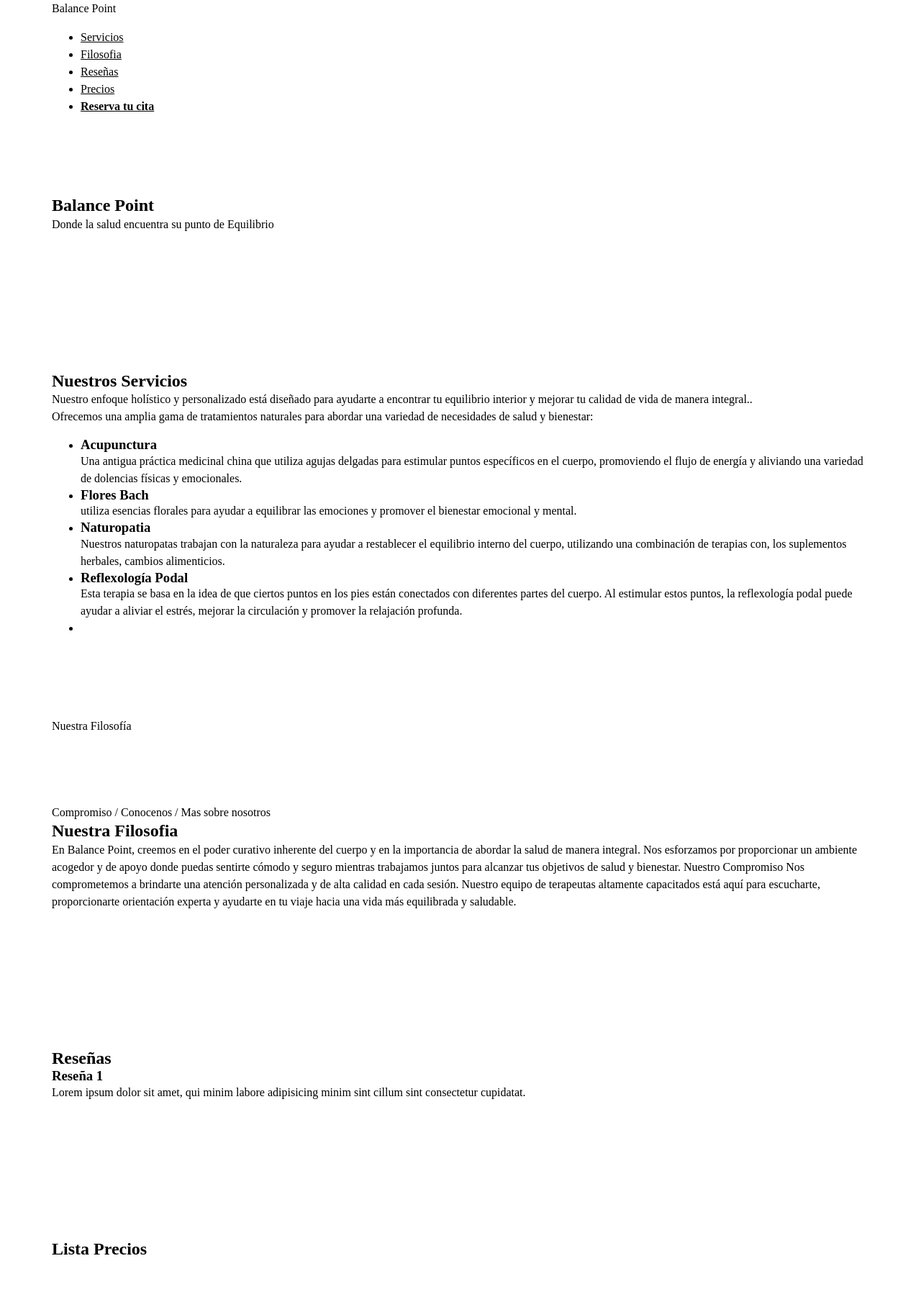
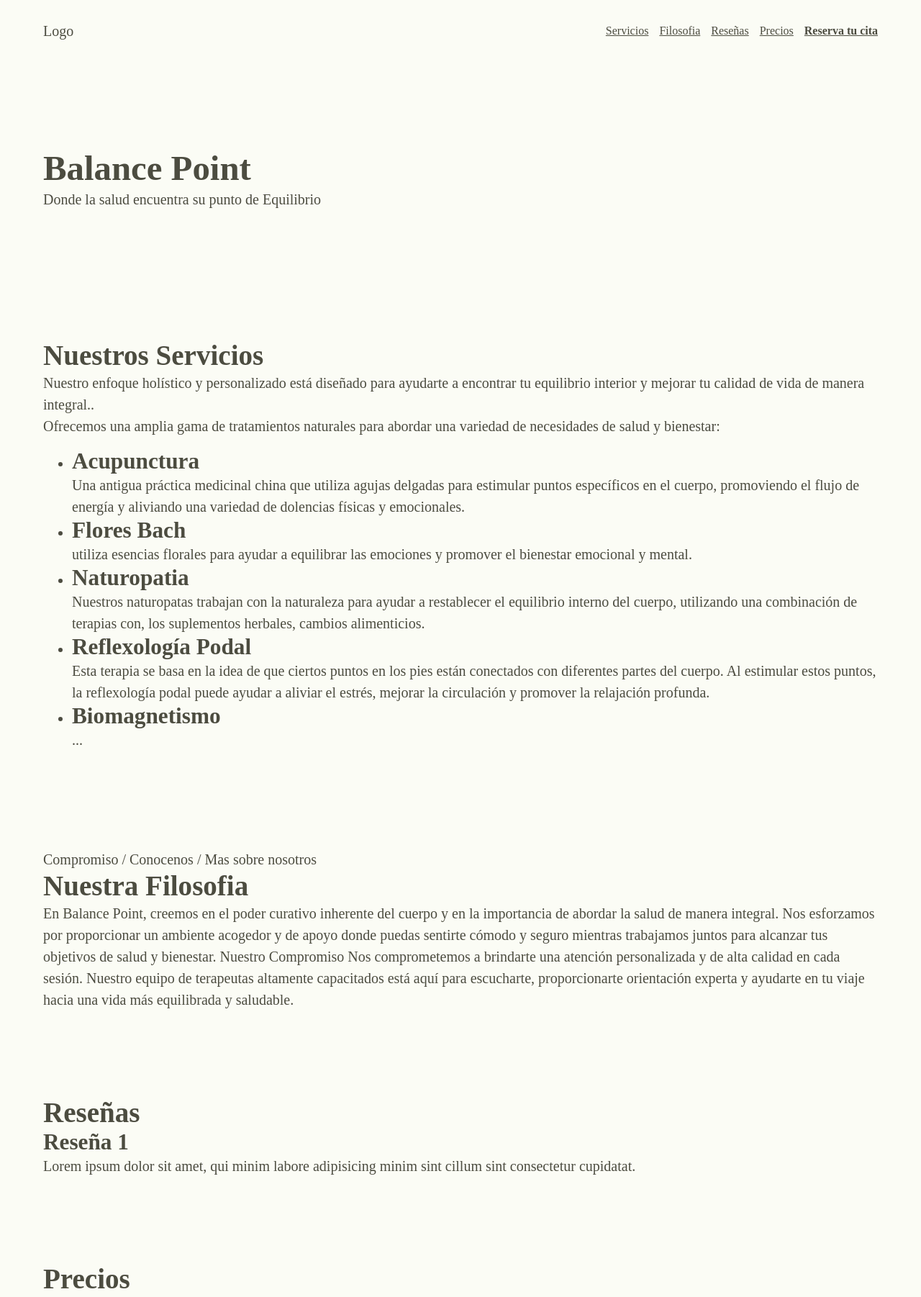
Before and after one commit to vaut-io/balance-point, an Astro site: page / in a window 1280 px wide. Shown: the top 1802 px of the page at 72% size. Built offline with nearby package versions, Linux system fonts and the light colour scheme; Astro itself is replaced by a stand-in of ours.

Commit message:
Continue wireframing

```diff
--- /dev/null
+++ b/src/blocks/ContactBlock.astro
@@ -0,0 +1,31 @@
+---
+import Gutter from '@/components/Gutter.astro';
+---
+
+<section aria-label="reserva cita" id="reserva-cita">
+	<Gutter>
+		<h2>Reserva tu cita</h2>
+		<p>Contáctanos</p>
+		<p>
+			¡Da el primer paso hacia una mejor salud y bienestar hoy mismo! Contáctanos para aclarar tus
+			dudas.
+		</p>
+		<form action="">
+			<label for="nombre"></label>
+			<input id="nombre" type="text" placeholder="Nombre" />
+			<label for="telefono"></label>
+			<input id="telefono" type="text" placeholder="Telefono" />
+			<label for="asunto"></label>
+			<input id="asunto" type="text" placeholder="Asunto" />
+			<label for="mensaje"></label>
+			<textarea id="mensaje" placeholder="Mensaje"></textarea>
+			<button type="submit">¡Reserva tu cita!</button>
+		</form>
+	</Gutter>
+</section>
+
+<style>
+	section {
+		padding-block: calc(var(--block-padding) / 2);
+	}
+</style>
--- /dev/null
+++ b/src/blocks/Footer.astro
@@ -0,0 +1,43 @@
+---
+import Box from '@/components/Box.astro';
+import Gutter from '@/components/Gutter.astro';
+---
+
+<footer>
+	<Gutter>
+		<div class="flow">
+			<h3>Condiciones</h3>
+			<p>
+				(Este espacio no está diseñado para reservar cita ni para dar tramiento solo para resolver
+				dudas)
+			</p>
+			<p>
+				Las cancelaciones hay que hacerlas con una anterlación de 24h, avisando la la antelación
+				debida no se duvuelve el dinero, sino que se cambia cita para oto dia. Se pueden hacer bonos
+				de acupuntura de 5 y 10 sesiones los bonos pueden se pueden utilizar varias personas.
+			</p>
+			<div class="flow" style="box-sizing: border-box;">
+				<h1>h1</h1>
+				<h2>h2</h2>
+				<h3>h3</h3>
+				<h4>h4</h4>
+				<p>p</p>
+				<div style="padding: 1rem; background-color: var(--color-dark);"></div>
+				<div style="padding: 1rem; background-color: var(--color-light)"></div>
+				<div style="padding: 1rem; background-color: var(--color-primary)"></div>
+				<div style="padding: 1rem; background-color: var(--color-primary-tint)"></div>
+				<div style="padding: 1rem; background-color: var(--color-secondary)"></div>
+			</div>
+		</div>
+	</Gutter>
+</footer>
+
+<style>
+	footer {
+		padding-block-start: var(--block-padding);
+		padding-block-end: calc(var(--block-padding) / 2);
+		background-color: var(--color-dark);
+		color: var(--color-light);
+
+	}
+</style>
--- /dev/null
+++ b/src/blocks/Header.astro
@@ -0,0 +1,39 @@
+---
+import Gutter from '@/components/Gutter.astro';
+---
+
+<header>
+	<Gutter>
+		<nav>
+			<p>Logo</p>
+			<ul role="list">
+				<li><a href="#servicios">Servicios</a></li>
+				<li><a href="#filosofia">Filosofia</a></li>
+				<li><a href="#resenas">Reseñas</a></li>
+				<li><a href="#precios">Precios</a></li>
+				<li><a href="#reserva-cita"><strong>Reserva tu cita</strong></a></li>
+			</ul>
+		</nav>
+	</Gutter>
+</header>
+
+<style>
+	header {
+		padding-block: var(--space-2xs-xs);
+	}
+	nav {
+		display: flex;
+		flex-wrap: wrap;
+		justify-content: space-between;
+		align-items: center;
+	}
+	ul {
+		display: flex;
+		flex-wrap: wrap;
+		gap: var(--space-2xs-xs);
+	}
+
+	li {
+		font-size: var(--step--1);
+	}
+</style>
--- /dev/null
+++ b/src/blocks/Hero.astro
@@ -0,0 +1,18 @@
+---
+import Gutter from '@/components/Gutter.astro';
+---
+
+<section aria-label="balance point">
+	<Gutter>
+		<hgroup>
+			<h1>Balance Point</h1>
+			<p>Donde la salud encuentra su punto de Equilibrio</p>
+		</hgroup>
+	</Gutter>
+</section>
+
+<style>
+	section {
+		padding-block: var(--block-padding)
+	}
+</style>
--- /dev/null
+++ b/src/blocks/PhilosophyBlock.astro
@@ -0,0 +1,26 @@
+---
+import Gutter from '@/components/Gutter.astro';
+---
+
+<section aria-label="nuestra filosofía" id="filosofia">
+	<Gutter>
+		<p>Compromiso / Conocenos / Mas sobre nosotros</p>
+		<h2>Nuestra Filosofia</h2>
+
+		<p>
+			En Balance Point, creemos en el poder curativo inherente del cuerpo y en la importancia de
+			abordar la salud de manera integral. Nos esforzamos por proporcionar un ambiente acogedor y de
+			apoyo donde puedas sentirte cómodo y seguro mientras trabajamos juntos para alcanzar tus
+			objetivos de salud y bienestar. Nuestro Compromiso Nos comprometemos a brindarte una atención
+			personalizada y de alta calidad en cada sesión. Nuestro equipo de terapeutas altamente
+			capacitados está aquí para escucharte, proporcionarte orientación experta y ayudarte en tu
+			viaje hacia una vida más equilibrada y saludable.
+		</p>
+	</Gutter>
+</section>
+
+<style>
+	section {
+		padding-block: calc(var(--block-padding) / 2);
+	}
+</style>
--- /dev/null
+++ b/src/blocks/PricesBlock.astro
@@ -0,0 +1,15 @@
+---
+import Gutter from '@/components/Gutter.astro';
+---
+
+<section aria-label="precios" id="precios">
+	<Gutter>
+		<h2>Precios</h2>
+	</Gutter>
+</section>
+
+<style>
+	section {
+		padding-block: calc(var(--block-padding) / 2);
+	}
+</style>
--- /dev/null
+++ b/src/blocks/ReviewsBlock.astro
@@ -0,0 +1,22 @@
+---
+import Gutter from '@/components/Gutter.astro';
+---
+
+<section aria-label="reseñas" id="resenas">
+	<Gutter>
+		<h2>Reseñas</h2>
+		<article>
+			<h3>Reseña 1</h3>
+			<p>
+				Lorem ipsum dolor sit amet, qui minim labore adipisicing minim sint cillum sint consectetur
+				cupidatat.
+			</p>
+		</article>
+	</Gutter>
+</section>
+
+<style>
+	section {
+		padding-block: calc(var(--block-padding) / 2);
+	}
+</style>
--- /dev/null
+++ b/src/blocks/ServicesBlock.astro
@@ -0,0 +1,63 @@
+---
+import Gutter from '@/components/Gutter.astro';
+---
+
+<section aria-label="servicios" id="servicios">
+	<Gutter>
+		<hgroup>
+			<h2>Nuestros Servicios</h2>
+			<p>
+				Nuestro enfoque holístico y personalizado está diseñado para ayudarte a encontrar tu
+				equilibrio interior y mejorar tu calidad de vida de manera integral..
+			</p>
+			<p>
+				Ofrecemos una amplia gama de tratamientos naturales para abordar una variedad de necesidades
+				de salud y bienestar:
+			</p>
+		</hgroup>
+
+		<ul>
+			<li>
+				<h3>Acupunctura</h3>
+				<p>
+					Una antigua práctica medicinal china que utiliza agujas delgadas para estimular puntos
+					específicos en el cuerpo, promoviendo el flujo de energía y aliviando una variedad de
+					dolencias físicas y emocionales.
+				</p>
+			</li>
+			<li>
+				<h3>Flores Bach</h3>
+				<p>
+					utiliza esencias florales para ayudar a equilibrar las emociones y promover el bienestar
+					emocional y mental.
+				</p>
+			</li>
+			<li>
+				<h3>Naturopatia</h3>
+				<p>
+					Nuestros naturopatas trabajan con la naturaleza para ayudar a restablecer el equilibrio
+					interno del cuerpo, utilizando una combinación de terapias con, los suplementos herbales,
+					cambios alimenticios.
+				</p>
+			</li>
+			<li>
+				<h3>Reflexología Podal</h3>
+				<p>
+					Esta terapia se basa en la idea de que ciertos puntos en los pies están conectados con
+					diferentes partes del cuerpo. Al estimular estos puntos, la reflexología podal puede
+					ayudar a aliviar el estrés, mejorar la circulación y promover la relajación profunda.
+				</p>
+			</li>
+			<li>
+				<h3>Biomagnetismo</h3>
+				<p>...</p>
+			</li>
+		</ul>
+	</Gutter>
+</section>
+
+<style>
+	section {
+		padding-block: calc(var(--block-padding) / 2);
+	}
+</style>
--- a/src/components/Box.astro
+++ b/src/components/Box.astro
@@ -11,7 +11,7 @@ const { padding = 'var(--space-s-m)', invert = false } = Astro.props;
 		--border-width: 0.125rem;
 
 		/* Padding set to the first point on the modular scale */
-		padding: var(--s1);
+		padding: var(--padding);
 		border: var(--border-width) solid;
 		/* Always apply the transparent outline, for high contrast mode */
 		outline: var(--border-width) transparent;
--- /dev/null
+++ b/src/components/VerticalPadding.astro
@@ -0,0 +1,27 @@
+---
+export type VerticalPaddingOptions = 'large' | 'medium' | 'none';
+
+const { start = 'medium', end = 'medium' } = Astro.props;
+---
+
+<div class={`start-${start} end-${end}`}>
+	<slot />
+</div>
+
+<style>
+	div {
+		--block-padding: var(--space-2xl-3xl);
+	}
+	.start-large {
+		padding-block-start: var(--block-padding);
+	}
+	.start-medium {
+		padding-block-start: calc(var(--block-padding) / 2);
+	}
+	.start-large {
+		padding-block-end: var(--block-padding);
+	}
+	.start-medium {
+		padding-block-end: calc(var(--block-padding) / 2);
+	}
+</style>
--- a/src/layouts/BaseLayout.astro
+++ b/src/layouts/BaseLayout.astro
@@ -9,7 +9,7 @@ import '@/main.css';
 		<link rel="icon" type="image/svg+xml" href="/favicon.svg" />
 		<meta name="viewport" content="width=device-width" />
 		<meta name="generator" content={Astro.generator} />
-		<title>Astro</title>
+		<title>Balance Point</title>
 	</head>
 	<body>
 		<slot />
--- a/src/main.css
+++ b/src/main.css
@@ -3,11 +3,11 @@
     --f-min-width: 320;
     --f-max-width: 1280;
     /* Fluid sizes, both for type and space (px) */
-    --f-min-size: 18;
-    --f-max-size: 24;
+    --f-min-size: 16;
+    --f-max-size: 20;
     /* Fluid type multiplier (ratio) */
     --f-min-ratio: 1.2;
-    --f-max-ratio: 1.5;
+    --f-max-ratio: 1.25;
     /* Fluid breakpoint */
     --f-screen: 100vw;
     --f-bp: calc((var(--f-screen) - var(--f-min-width) / 16 * 1rem) / (var(--f-max-width) - var(--f-min-width)));
@@ -65,8 +65,6 @@
     --2xl-max: (var(--f-max-size) * 4);
     --3xl-min: (var(--f-min-size) * 6);
     --3xl-max: (var(--f-max-size) * 6);
-    --4xl-min: (var(--f-min-size) * 8);
-    --4xl-max: (var(--f-max-size) * 8);
     /* Computed space values, change the subtraction for different scaling */
     --space-3xs-2xs: calc(((var(--3xs-min) / 16) * 1rem) + (var(--2xs-max) - var(--3xs-min)) * var(--f-bp));
     --space-2xs-xs: calc(((var(--2xs-min) / 16) * 1rem) + (var(--xs-max) - var(--2xs-min)) * var(--f-bp));
@@ -76,12 +74,12 @@
     --space-l-xl: calc(((var(--l-min) / 16) * 1rem) + (var(--xl-max) - var(--l-min)) * var(--f-bp));
     --space-xl-2xl: calc(((var(--xl-min) / 16) * 1rem) + (var(--2xl-max) - var(--xl-min)) * var(--f-bp));
     --space-2xl-3xl: calc(((var(--2xl-min) / 16) * 1rem) + (var(--3xl-max) - var(--2xl-min)) * var(--f-bp));
-    --space-3xl-4xl: calc(((var(--3xl-min) / 16) * 1rem) + (var(--4xl-max) - var(--3xl-min)) * var(--f-bp));
 }
 
 /* Other custom properties */
 :root {
     --measure: 80ch;
+    --block-padding: var(--space-2xl-3xl);
 
     /* Line heights */
     --leading-flat: 1;
@@ -158,6 +156,7 @@ dd {
 ul[role='list'],
 ol[role='list'] {
     list-style: none;
+    padding-inline-start: 0;
 }
 
 /* Prevent font size inflation on Safari */
@@ -183,7 +182,6 @@ body {
     overflow-x: hidden;
     min-height: 100vh;
     min-height: 100svh;
-    line-height: var(--leading-standard);
 }
 
 /* Set shorter line heights on headings and interactive elements */
@@ -275,3 +273,33 @@ button {
         scroll-behavior: auto !important;
     }
 }
+
+/* Element styles */
+
+body {
+    line-height: var(--leading-standard);
+    background-color: var(--color-light);
+    color: var(--color-dark);
+}
+h1 {
+    font-size: var(--step-4);
+}
+h2 {
+    font-size: var(--step-3);
+}
+h3 {
+    font-size: var(--step-2);
+}
+h4 {
+    font-size: var(--step-1);
+}
+p,
+li {
+    font-size: var(--step-0);
+}
+.flow {
+    --flow-space: var(--space-2xs-xs)
+}
+.flow > * + * {
+    margin-block-start: var(--flow-space);
+}
--- a/src/pages/index.astro
+++ b/src/pages/index.astro
@@ -1,151 +1,25 @@
 ---
 import BaseLayout from '@/layouts/BaseLayout.astro';
-import Box from '@/components/Box.astro';
-import Gutter from '@/components/Gutter.astro';
+
+import Header from '@/blocks/Header.astro';
+import Hero from '@/blocks/Hero.astro';
+import ServicesBlock from '@/blocks/ServicesBlock.astro';
+import PhilosophyBlock from '@/blocks/PhilosophyBlock.astro';
+import ReviewsBlock from '@/blocks/ReviewsBlock.astro';
+import PricesBlock from '@/blocks/PricesBlock.astro';
+import ContactBlock from '@/blocks/ContactBlock.astro';
+import Footer from '@/blocks/Footer.astro';
 ---
 
 <BaseLayout>
-	<Gutter>
-		<header>
-			<nav>
-				<p>Balance Point</p>
-				<ul>
-					<li><a href="#servicios">Servicios</a></li>
-					<li><a href="#filosofia">Filosofia</a></li>
-					<li><a href="#reseñas">Reseñas</a></li>
-					<li><a href="#precios">Precios</a></li>
-					<li><a href="#reserva-cita"><strong>Reserva tu cita</strong></a></li>
-				</ul>
-			</nav>
-		</header>
-		<main>
-			<section aria-label="balance point">
-				<hgroup>
-					<h1>Balance Point</h1>
-					<p>Donde la salud encuentra su punto de Equilibrio</p>
-				</hgroup>
-			</section>
-
-			<section aria-label="servicios" id="servicios">
-				<hgroup>
-					<h2>Nuestros Servicios</h2>
-					<p>
-						Nuestro enfoque holístico y personalizado está diseñado para ayudarte a encontrar tu
-						equilibrio interior y mejorar tu calidad de vida de manera integral..
-					</p>
-					<p>
-						Ofrecemos una amplia gama de tratamientos naturales para abordar una variedad de
-						necesidades de salud y bienestar:
-					</p>
-				</hgroup>
-
-				<ul>
-					<li>
-						<h3>Acupunctura</h3>
-						<p>
-							Una antigua práctica medicinal china que utiliza agujas delgadas para estimular puntos
-							específicos en el cuerpo, promoviendo el flujo de energía y aliviando una variedad de
-							dolencias físicas y emocionales.
-						</p>
-					</li>
-					<li>
-						<h3>Flores Bach</h3>
-						<p>
-							utiliza esencias florales para ayudar a equilibrar las emociones y promover el
-							bienestar emocional y mental.
-						</p>
-					</li>
-					<li>
-						<h3>Naturopatia</h3>
-						<p>
-							Nuestros naturopatas trabajan con la naturaleza para ayudar a restablecer el
-							equilibrio interno del cuerpo, utilizando una combinación de terapias con, los
-							suplementos herbales, cambios alimenticios.
-						</p>
-					</li>
-					<li>
-						<h3>Reflexología Podal</h3>
-						<p>
-							Esta terapia se basa en la idea de que ciertos puntos en los pies están conectados con
-							diferentes partes del cuerpo. Al estimular estos puntos, la reflexología podal puede
-							ayudar a aliviar el estrés, mejorar la circulación y promover la relajación profunda.
-						</p>
-					</li>
-					<li>
-						<h3></h3>
-						<p></p>
-					</li>
-				</ul>
-			</section>
-			Nuestra Filosofía
-
-			<section aria-label="nuestra filosofia" id="">
-				<p>Compromiso / Conocenos / Mas sobre nosotros</p>
-				<h2 id="filosofia">Nuestra Filosofia</h2>
-
-				<p>
-					En Balance Point, creemos en el poder curativo inherente del cuerpo y en la importancia de
-					abordar la salud de manera integral. Nos esforzamos por proporcionar un ambiente acogedor
-					y de apoyo donde puedas sentirte cómodo y seguro mientras trabajamos juntos para alcanzar
-					tus objetivos de salud y bienestar. Nuestro Compromiso Nos comprometemos a brindarte una
-					atención personalizada y de alta calidad en cada sesión. Nuestro equipo de terapeutas
-					altamente capacitados está aquí para escucharte, proporcionarte orientación experta y
-					ayudarte en tu viaje hacia una vida más equilibrada y saludable.
-				</p>
-			</section>
-
-			<section aria-labelledby="reseñas">
-				<h2 id="reseñas">Reseñas</h2>
-				<article>
-					<h3>Reseña 1</h3>
-					<p>
-						Lorem ipsum dolor sit amet, qui minim labore adipisicing minim sint cillum sint
-						consectetur cupidatat.
-					</p>
-				</article>
-			</section>
-
-			<section aria-labelledby="precios">
-				<h2 id="precios">Lista Precios</h2>
-			</section>
-
-			<section aria-labelledby="reserva-cita">
-				<h2 id="reserva-cita">Reserva tu cita</h2>
-				<p>Contáctanos</p>
-				<p>
-					¡Da el primer paso hacia una mejor salud y bienestar hoy mismo! Contáctanos para aclarar
-					tus dudas.
-				</p>
-				<form action="">
-					<label for="nombre"></label>
-					<input id="nombre" type="text" placeholder="Nombre" />
-					<label for="telefono"></label>
-					<input id="telefono" type="text" placeholder="Telefono" />
-					<label for="asunto"></label>
-					<input id="asunto" type="text" placeholder="Asunto" />
-					<label for="mensaje"></label>
-					<textarea id="mensaje" placeholder="Mensaje"></textarea>
-					<button type="submit">¡Reserva tu cita!</button>
-				</form>
-			</section>
-		</main>
-		<footer>
-			<p>
-				(Este espacio no está diseñado para reservar cita ni para dar tramiento solo para resolver
-				dudas)
-			</p>
-			<h3>Condiciones</h3>
-			<p>
-				Las cancelaciones hay que hacerlas con una anterlación de 24h, avisando la la antelación
-				debida no se duvuelve el dinero, sino que se cambia cita para oto dia. Se pueden hacer bonos
-				de acupuntura de 5 y 10 sesiones los bonos pueden se pueden utilizar varias personas.
-			</p>
-		</footer>
-	</Gutter>
+	<Header />
+	<main>
+		<Hero />
+		<ServicesBlock />
+		<PhilosophyBlock />
+		<ReviewsBlock />
+		<PricesBlock />
+		<ContactBlock />
+	</main>
+	<Footer />
 </BaseLayout>
-
-<style>
-	section {
-		padding-block: var(--space-xl-2xl);
-	}
-</style>
```
